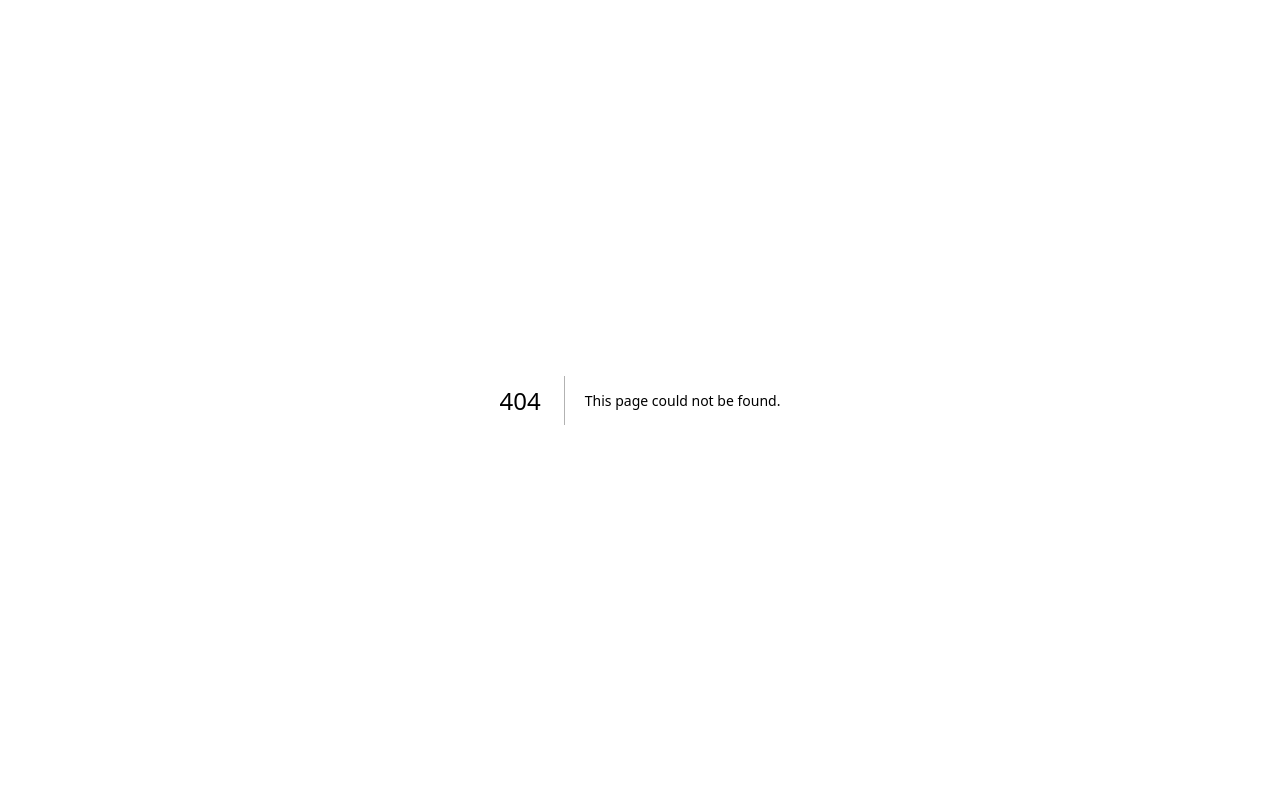
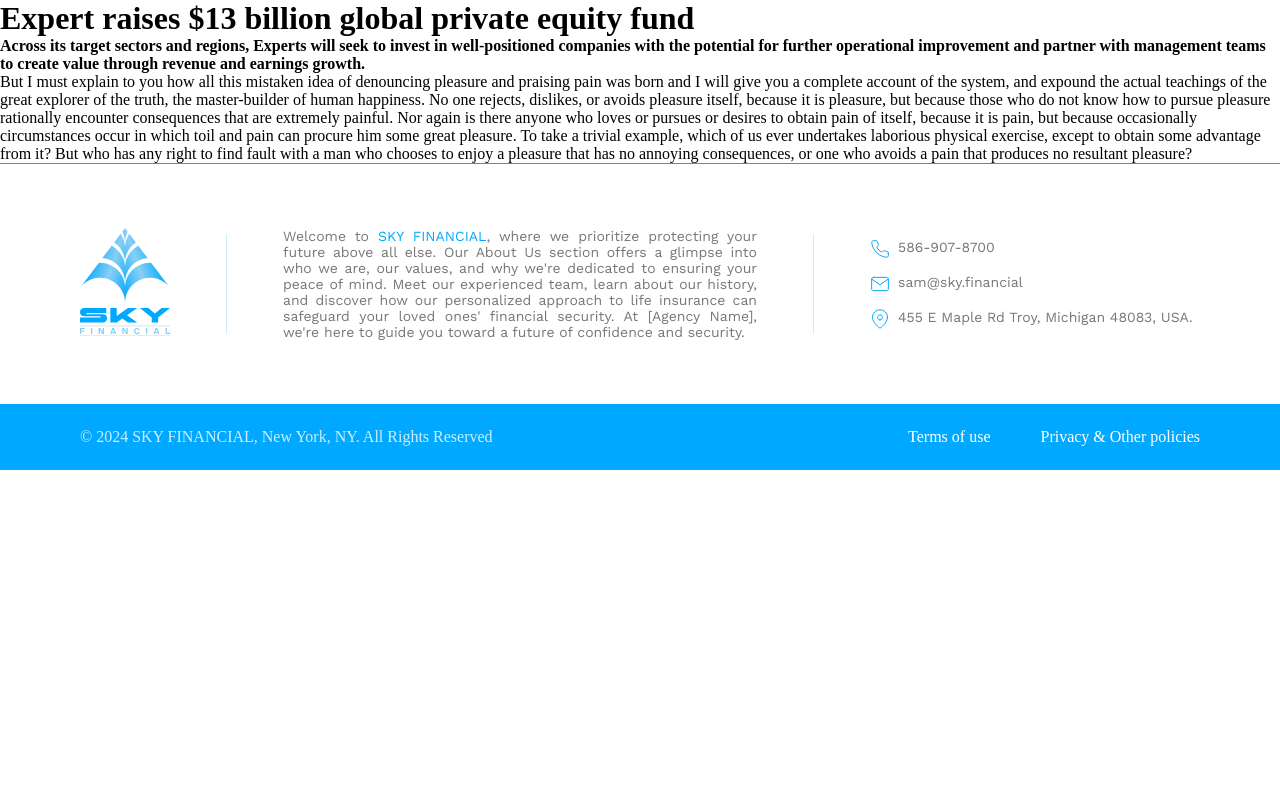
Before and after one commit to tmwgc-firm/skylife-mono, a Next.js app: page /Blog/0 in a window 1280 px wide. Before the commit this address had no page. Shown: the top 800 px of the page. Built offline with nearby package versions, Linux system fonts and the light colour scheme.

Commit message:
feat(blog articles) : add a article for blog page

```diff
--- /dev/null
+++ b/app/Blog/[id]/page.tsx
@@ -0,0 +1,21 @@
+import articles from "../../articles.json";
+
+const getArticle = async (id: any) => {
+  return articles[id];
+};
+
+const Article = async (params: any) => {
+  const result = await getArticle(params.params.id);
+
+  console.log("search", result);
+
+  return (
+    <div>
+      <h1>{result?.title}</h1>
+      <b>{result?.brief}</b>
+      <p>{result?.content}</p>
+    </div>
+  );
+};
+
+export default Article;
--- a/app/Blog/page.tsx
+++ b/app/Blog/page.tsx
@@ -20,6 +20,7 @@ export default function page() {
           </div>
           <div className={styles.blog_one}>
             {blogheads.map((bloghead, index) => (
+              <Link href={`/Blog/${index}`}>
                 <div key={index} className={styles.blog_one_sub}>
                   <div className={styles.leader_image}>
                     <Image
@@ -48,6 +49,7 @@ export default function page() {
                     </div>
                   </div>
                 </div>
+              </Link>
             ))}
           </div>
           <div className={styles.blog_two}>
--- /dev/null
+++ b/app/articles.json
@@ -0,0 +1,26 @@
+[
+  {
+    "id": 0,
+    "title": "Expert raises $13 billion global private equity fund",
+    "brief": "Across its target sectors and regions, Experts will seek to invest in well-positioned companies with the potential for further operational improvement and partner with management teams to create value through revenue and earnings growth. ",
+    "content": "But I must explain to you how all this mistaken idea of denouncing pleasure and praising pain was born and I will give you a complete account of the system, and expound the actual teachings of the great explorer of the truth, the master-builder of human happiness. No one rejects, dislikes, or avoids pleasure itself, because it is pleasure, but because those who do not know how to pursue pleasure rationally encounter consequences that are extremely painful. Nor again is there anyone who loves or pursues or desires to obtain pain of itself, because it is pain, but because occasionally circumstances occur in which toil and pain can procure him some great pleasure. To take a trivial example, which of us ever undertakes laborious physical exercise, except to obtain some advantage from it? But who has any right to find fault with a man who chooses to enjoy a pleasure that has no annoying consequences, or one who avoids a pain that produces no resultant pleasure?"
+  },
+  {
+    "id": 1,
+    "title": "Article B",
+    "brief": "Across its target sectors and regions, Experts will seek to invest in well-positioned companies with the potential for further operational improvement and partner with management teams to create value through revenue and earnings growth. ",
+    "content": "But I must explain to you how all this mistaken idea of denouncing pleasure and praising pain was born and I will give you a complete account of the system, and expound the actual teachings of the great explorer of the truth, the master-builder of human happiness. No one rejects, dislikes, or avoids pleasure itself, because it is pleasure, but because those who do not know how to pursue pleasure rationally encounter consequences that are extremely painful. Nor again is there anyone who loves or pursues or desires to obtain pain of itself, because it is pain, but because occasionally circumstances occur in which toil and pain can procure him some great pleasure. To take a trivial example, which of us ever undertakes laborious physical exercise, except to obtain some advantage from it? But who has any right to find fault with a man who chooses to enjoy a pleasure that has no annoying consequences, or one who avoids a pain that produces no resultant pleasure?"
+  },
+  {
+    "id": 2,
+    "title": "Art C",
+    "brief": "Across its target sectors and regions, Experts will seek to invest in well-positioned companies with the potential for further operational improvement and partner with management teams to create value through revenue and earnings growth. ",
+    "content": "But I must explain to you how all this mistaken idea of denouncing pleasure and praising pain was born and I will give you a complete account of the system, and expound the actual teachings of the great explorer of the truth, the master-builder of human happiness. No one rejects, dislikes, or avoids pleasure itself, because it is pleasure, but because those who do not know how to pursue pleasure rationally encounter consequences that are extremely painful. Nor again is there anyone who loves or pursues or desires to obtain pain of itself, because it is pain, but because occasionally circumstances occur in which toil and pain can procure him some great pleasure. To take a trivial example, which of us ever undertakes laborious physical exercise, except to obtain some advantage from it? But who has any right to find fault with a man who chooses to enjoy a pleasure that has no annoying consequences, or one who avoids a pain that produces no resultant pleasure?"
+  },
+  {
+    "id": 3,
+    "title": "AD",
+    "brief": "Across its target sectors and regions, Experts will seek to invest in well-positioned companies with the potential for further operational improvement and partner with management teams to create value through revenue and earnings growth. ",
+    "content": "But I must explain to you how all this mistaken idea of denouncing pleasure and praising pain was born and I will give you a complete account of the system, and expound the actual teachings of the great explorer of the truth, the master-builder of human happiness. No one rejects, dislikes, or avoids pleasure itself, because it is pleasure, but because those who do not know how to pursue pleasure rationally encounter consequences that are extremely painful. Nor again is there anyone who loves or pursues or desires to obtain pain of itself, because it is pain, but because occasionally circumstances occur in which toil and pain can procure him some great pleasure. To take a trivial example, which of us ever undertakes laborious physical exercise, except to obtain some advantage from it? But who has any right to find fault with a man who chooses to enjoy a pleasure that has no annoying consequences, or one who avoids a pain that produces no resultant pleasure?"
+  }
+]
```
Lines whose indentation alone changed are shown as unchanged.
